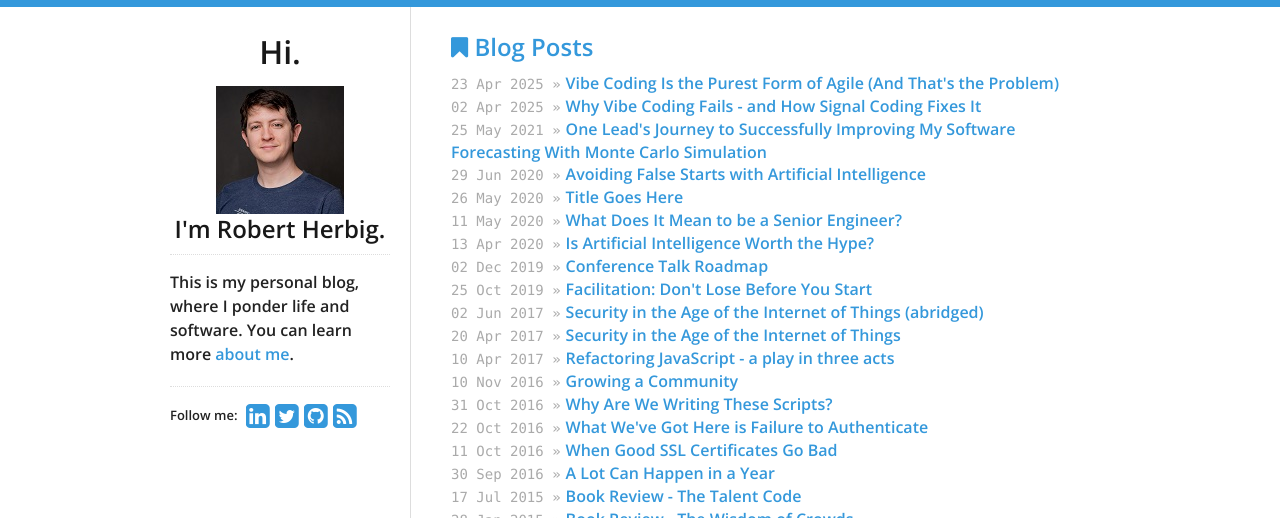
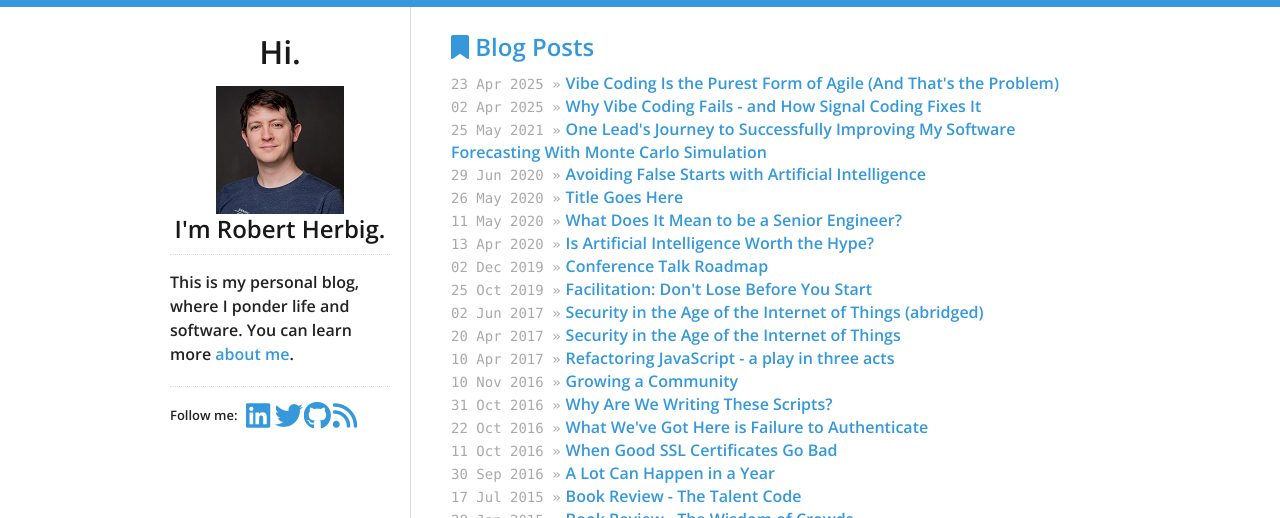
Before and after one commit to rpherbig/rpherbig.github.io, a Jekyll site: the page built from index.html, in a window 1280 px wide. Shown: the top 518 px of the page. Built offline with Jekyll 4.4.1, drawn with Linux system fonts in a browser that asks for light colours; nearby versions of some CDN libraries.

Commit message:
Upgrade to latest versions of Ruby, github-pages, jekyll, and font-awesome

```diff
--- a/Gemfile
+++ b/Gemfile
@@ -1,3 +1,5 @@
 source 'https://rubygems.org'
-gem 'github-pages'
+gem 'github-pages', '~> 228'
 gem 'wdm', '>= 0.1.0' if Gem.win_platform?
+gem 'csv'
+gem 'webrick'
--- a/_includes/social.html
+++ b/_includes/social.html
@@ -2,25 +2,25 @@ Follow me:
 <div id="stalker">
   {% if site.data.theme.social.linkedin %}
   <a title="{{ site.data.theme.name }} on LinkedIn" href="https://www.linkedin.com/in/{{ site.data.theme.social.linkedin }}">
-    <i class="fa fa-linkedin-square"></i>
+    <i class="fa-brands fa-linkedin"></i>
   </a>
   {% endif %}
 
   {% if site.data.theme.social.twitter %}
   <a title="{{ site.data.theme.social.twitter }} on Twitter" href="https://twitter.com/{{ site.data.theme.social.twitter }}">
-    <i class="fa fa-twitter-square"></i>
+    <i class="fa-brands fa-twitter"></i>
   </a>
   {% endif %}
 
   {% if site.data.theme.social.github %}
   <a title="{{ site.data.theme.social.github }} on Github" href="https://github.com/{{ site.data.theme.social.github }}">
-    <i class="fa fa-github-square"></i>
+    <i class="fa-brands fa-github"></i>
   </a>
   {% endif %}
 
   {% if site.data.theme.social.bitbucket %}
   <a title="{{ site.data.theme.social.bitbucket }} on Bitbucket" href="https://bitbucket.com/{{ site.data.theme.social.bitbucket }}/">
-    <i class="fa fa-bitbucket-square"></i>
+    <i class="fa-brands fa-bitbucket"></i>
   </a>
   {% endif %}
 
@@ -35,35 +35,35 @@ Follow me:
 
   {% if site.data.theme.social.stackexchange %}
   <a title="{{ site.data.theme.name }} on Stack Exchange" href="https://stackexchange.com/users/{{site.data.theme.social.stackexchange }}">
-    <i class="fa fa-stack-exchange"></i>
+    <i class="fa-brands fa-stack-exchange"></i>
   </a>
   {% endif %}
 
   {% if site.data.theme.social.stackoverflow %}
   <a title="{{ site.data.theme.name }} on Stack Overflow" href="http://stackoverflow.com/users/{{site.data.theme.social.stackoverflow }}">
-    <i class="fa fa-stack-overflow"></i>
+    <i class="fa-brands fa-stack-overflow"></i>
   </a>
   {% endif %}
 
   {% if site.data.theme.social.facebook %}
   <a title="{{ site.data.theme.name }} on Facebook" href="https://facebook.com/{{ site.data.theme.social.facebook }}">
-    <i class="fa fa-facebook-square"></i>
+    <i class="fa-brands fa-facebook"></i>
   </a>
   {% endif %}
 
   {% if site.data.theme.social.tumblr %}
-  <a title="{{ site.data.theme.name }} on tumblr" href="https://{{ site.data.theme.social.tumblr }}.tumblr.com">
-    <i class="fa fa-tumblr-square"></i>
+  <a title="{{ site.data.theme.social.tumblr }} on tumblr" href="https://{{ site.data.theme.social.tumblr }}.tumblr.com">
+    <i class="fa-brands fa-tumblr"></i>
   </a>
   {% endif %}
 
   {% if site.data.theme.social.gplus %}
   <a title="{{ site.data.theme.name }} on Google Plus" href="https://plus.google.com/{{ site.data.theme.social.gplus }}">
-    <i class="fa fa-google-plus-square"></i>
+    <i class="fa-brands fa-google-plus-g"></i>
   </a>
   {% endif %}
 
   <a title="Atom feed" id="atom" href="/atom.xml">
-    <i class="fa fa-rss-square"></i>
+    <i class="fa-solid fa-rss"></i>
   </a>
 </div>
--- a/_layouts/default.html
+++ b/_layouts/default.html
@@ -16,7 +16,7 @@
   <link rel="alternate" type="application/atom+xml" title="{{ site.data.theme.name }}" href="{{site.url}}/atom.xml" />
 
   <link rel="stylesheet" href="/assets/css/all.css">
-  <link rel="stylesheet" href="//netdna.bootstrapcdn.com/font-awesome/4.0.1/css/font-awesome.min.css">
+  <link rel="stylesheet" href="https://cdnjs.cloudflare.com/ajax/libs/font-awesome/6.5.2/css/all.min.css">
 
   {% seo %}
 </head>
```
Also changed, not shown: Gemfile.lock, README.md.
